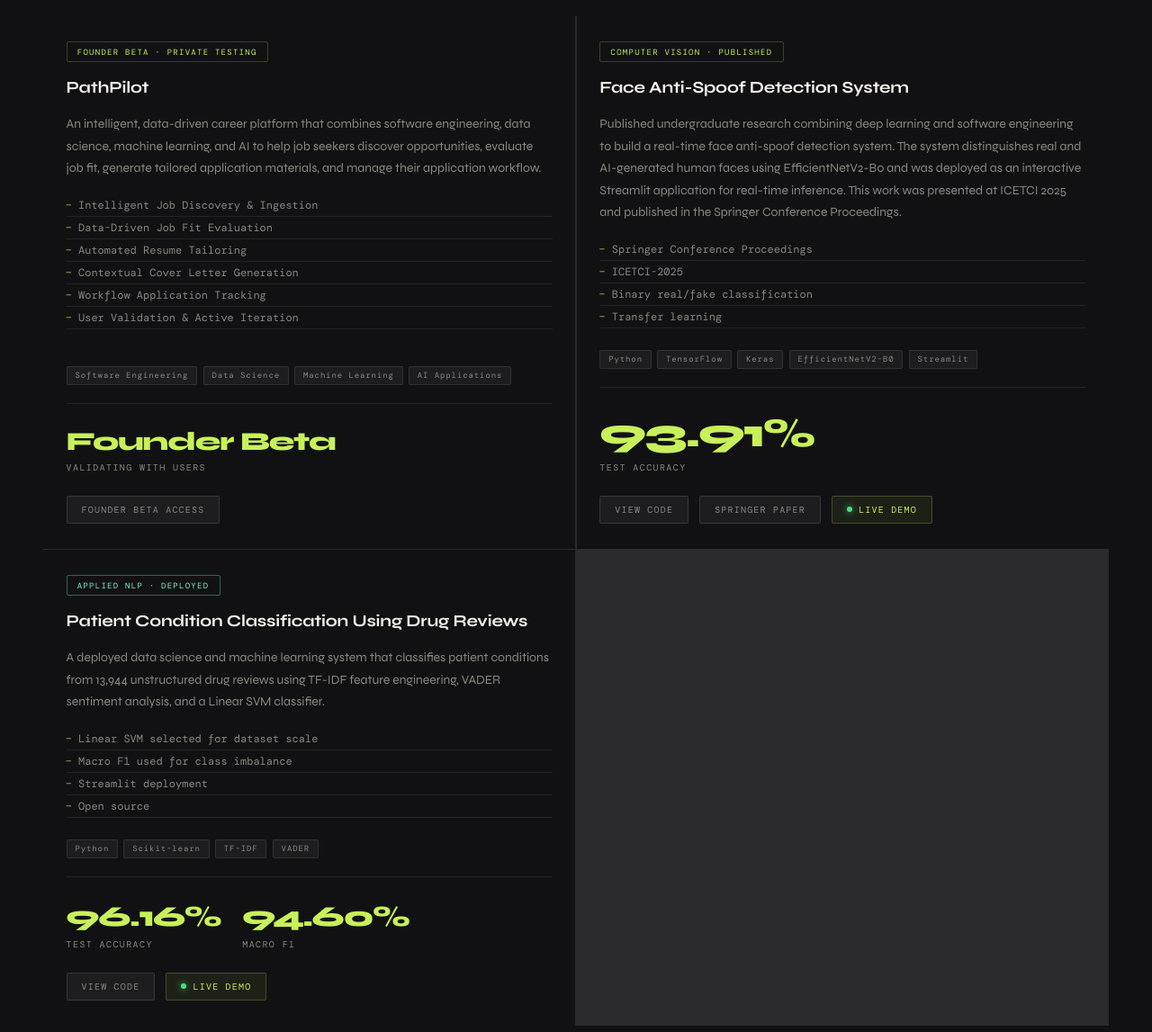
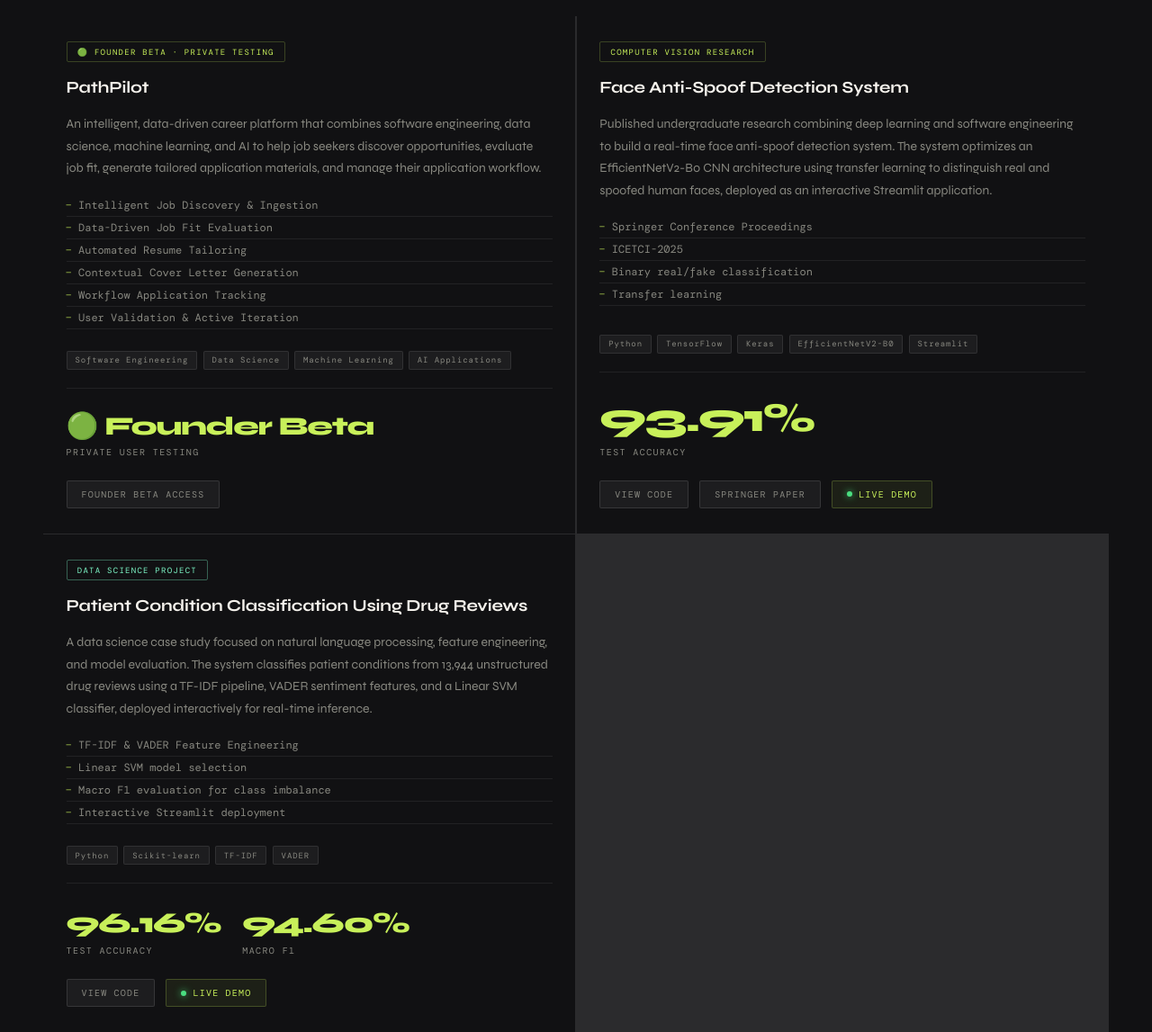
Before and after one commit to Pranav427/Portfolio, a plain HTML site: page index.html in a window 1280 px wide. Shown: the part 2160-3307 px from the top of the page at 90% size. Drawn offline with nearby package versions, Linux system fonts and the light colour scheme; animation ran at ten frames a second; a web font is replaced by a local one.

Commit message:
Align project taxonomy with SWE, Data Science, Machine Learning, and AI hierarchy

```diff
--- a/index.html
+++ b/index.html
@@ -1252,7 +1252,7 @@
   <h2 class="section-heading reveal">Engineering Case Studies</h2>
   <div class="projects-grid">
     <div class="project-card reveal">
-      <span class="project-badge">Founder Beta · Private Testing</span>
+      <span class="project-badge">🟢 Founder Beta · Private Testing</span>
       <h3 class="project-title">PathPilot</h3>
       <p class="project-summary">An intelligent, data-driven career platform that combines software engineering, data science, machine learning, and AI to help job seekers discover opportunities, evaluate job fit, generate tailored application materials, and manage their application workflow.</p>
       <ul class="project-features">
@@ -1268,17 +1268,17 @@
         <span class="tech-tag">Machine Learning</span><span class="tech-tag">AI Applications</span>
       </div>
       <div style="margin-top:auto;padding-top:1.5rem;border-top:1px solid var(--line);">
-        <span class="project-stat" style="font-size:clamp(1.3rem,2.5vw,1.8rem);">Founder Beta</span><br>
-        <span class="project-stat-label">Validating with Users</span>
+        <span class="project-stat" style="font-size:clamp(1.3rem,2.5vw,1.8rem);">🟢 Founder Beta</span><br>
+        <span class="project-stat-label">Private User Testing</span>
       </div>
       <div class="project-links">
-        <span class="project-link" aria-label="Private beta testing and user validation">Founder Beta Access</span>
+        <span class="project-link" aria-label="Private user testing and feedback iteration">Founder Beta Access</span>
       </div>
     </div>
     <div class="project-card reveal">
-      <span class="project-badge">Computer Vision · Published</span>
+      <span class="project-badge">Computer Vision Research</span>
       <h3 class="project-title">Face Anti-Spoof Detection System</h3>
-      <p class="project-summary">Published undergraduate research combining deep learning and software engineering to build a real-time face anti-spoof detection system. The system distinguishes real and AI-generated human faces using EfficientNetV2-B0 and was deployed as an interactive Streamlit application for real-time inference. This work was presented at ICETCI 2025 and published in the Springer Conference Proceedings.</p>
+      <p class="project-summary">Published undergraduate research combining deep learning and software engineering to build a real-time face anti-spoof detection system. The system optimizes an EfficientNetV2-B0 CNN architecture using transfer learning to distinguish real and spoofed human faces, deployed as an interactive Streamlit application.</p>
       <ul class="project-features">
         <li>Springer Conference Proceedings</li><li>ICETCI-2025</li>
         <li>Binary real/fake classification</li><li>Transfer learning</li>
@@ -1299,12 +1299,14 @@
       </div>
     </div>
     <div class="project-card reveal">
-      <span class="project-badge alt">Applied NLP · Deployed</span>
+      <span class="project-badge alt">Data Science Project</span>
       <h3 class="project-title">Patient Condition Classification Using Drug Reviews</h3>
-      <p class="project-summary">A deployed data science and machine learning system that classifies patient conditions from 13,944 unstructured drug reviews using TF-IDF feature engineering, VADER sentiment analysis, and a Linear SVM classifier.</p>
+      <p class="project-summary">A data science case study focused on natural language processing, feature engineering, and model evaluation. The system classifies patient conditions from 13,944 unstructured drug reviews using a TF-IDF pipeline, VADER sentiment features, and a Linear SVM classifier, deployed interactively for real-time inference.</p>
       <ul class="project-features">
-        <li>Linear SVM selected for dataset scale</li><li>Macro F1 used for class imbalance</li>
-        <li>Streamlit deployment</li><li>Open source</li>
+        <li>TF-IDF & VADER Feature Engineering</li>
+        <li>Linear SVM model selection</li>
+        <li>Macro F1 evaluation for class imbalance</li>
+        <li>Interactive Streamlit deployment</li>
       </ul>
       <div class="project-tech">
         <span class="tech-tag">Python</span><span class="tech-tag">Scikit-learn</span>
@@ -1368,7 +1370,7 @@
     <div class="reveal">
       <span class="project-badge">Open Source · Reference</span>
       <h3 class="research-title" style="margin-top:1rem;margin-bottom:1rem;">AI & Data Science Handbook</h3>
-      <p class="research-desc">A curated engineering handbook covering Python, statistics, machine learning, deep learning, and software engineering concepts. Unlike a chronological learning journal, this project is designed as a long-term technical reference with practical implementations, engineering intuition, and production-oriented notes.</p>
+      <p class="research-desc">A curated technical handbook designed as a long-term engineering reference rather than a chronological learning journal. It combines structured explanations, practical implementations, and engineering intuition across mathematics, statistics, Python, data science, machine learning, deep learning, AI, and software engineering foundations.</p>
       <div class="project-links" style="margin-top:1.5rem;">
         <a href="https://github.com/Pranav427/ai-data-science-handbook" target="_blank" rel="noopener" class="project-link">Explore Handbook →</a>
       </div>
```
